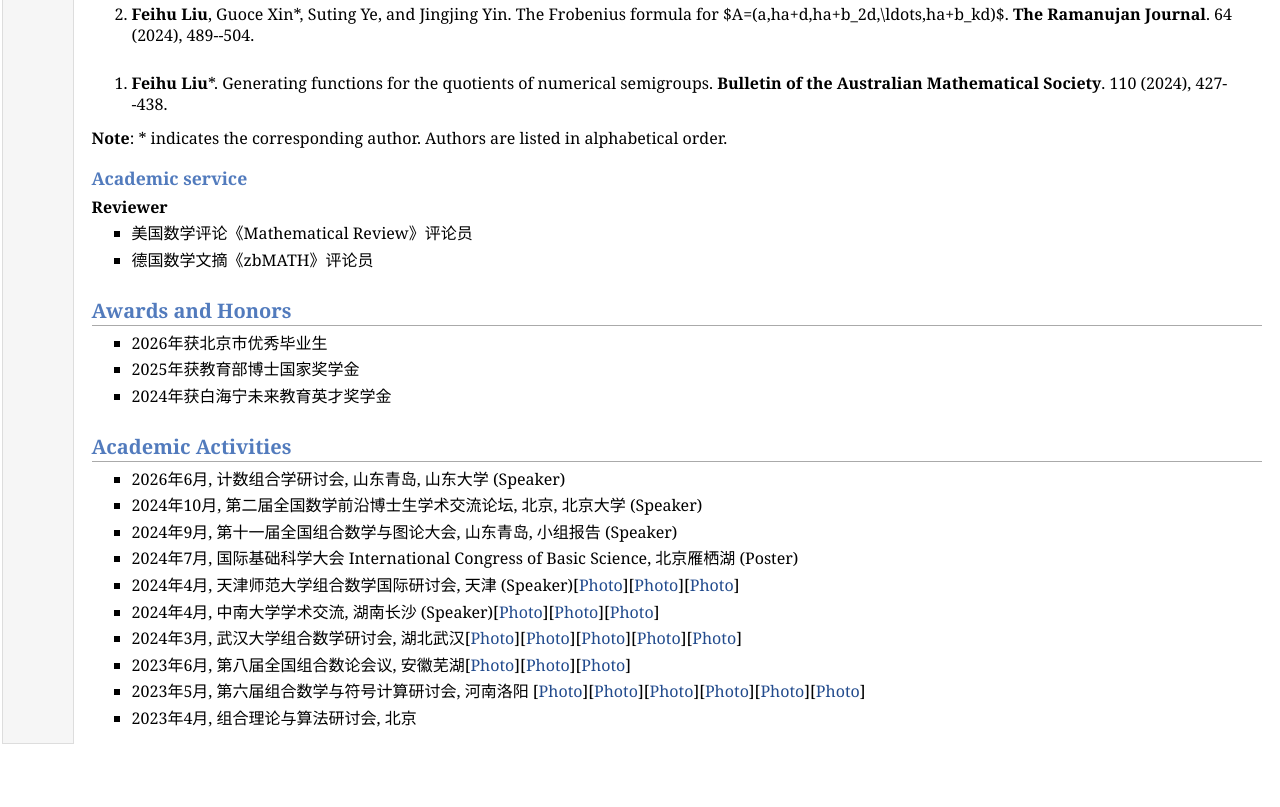
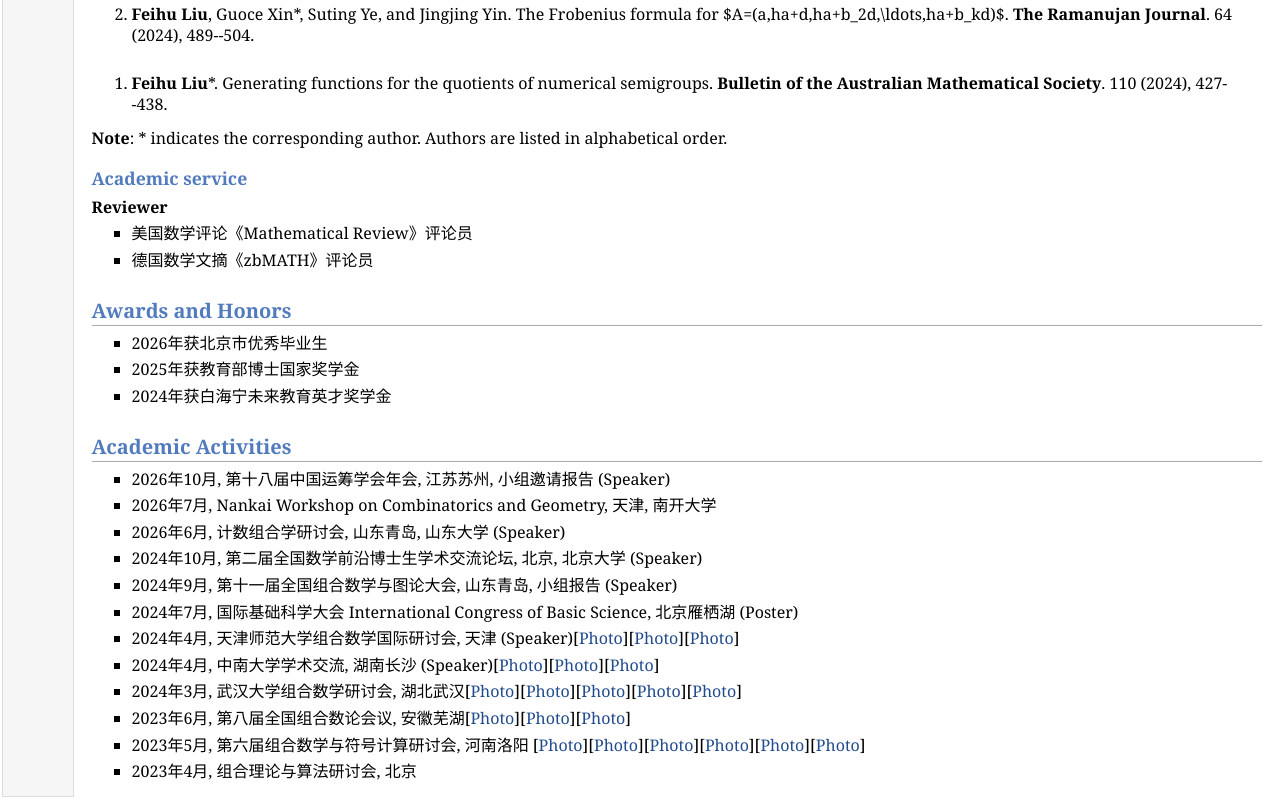
Before and after one commit to TygerLiu/TygerLiu.github.io, a plain HTML site: page index.html in a window 1280 px wide. Shown: the part 2197-3004 px from the top of the page. Before the commit the page ends 2951 px from the top, so only its background shows below. Drawn offline with Linux system fonts and the light colour scheme.

Commit message:
Update index.html

```diff
--- a/index.html
+++ b/index.html
@@ -108,6 +108,8 @@ I obtained my Ph.D. from Capital Normal University in 2026, supervised by Prof.
 </ul>
 <h2>Academic Activities</h2>
 <ul>
+<li><p>2026年10月, 第十八届中国运筹学会年会, 江苏苏州, 小组邀请报告 (Speaker)</p></li>
+<li><p>2026年7月, Nankai Workshop on Combinatorics and Geometry, 天津, 南开大学</p></li>
 <li><p>2026年6月, 计数组合学研讨会, 山东青岛, 山东大学 (Speaker)</p></li>
 <li><p>2024年10月, 第二届全国数学前沿博士生学术交流论坛, 北京, 北京大学 (Speaker)</p></li>
 <li><p>2024年9月, 第十一届全国组合数学与图论大会, 山东青岛, 小组报告 (Speaker)</p></li>
```
